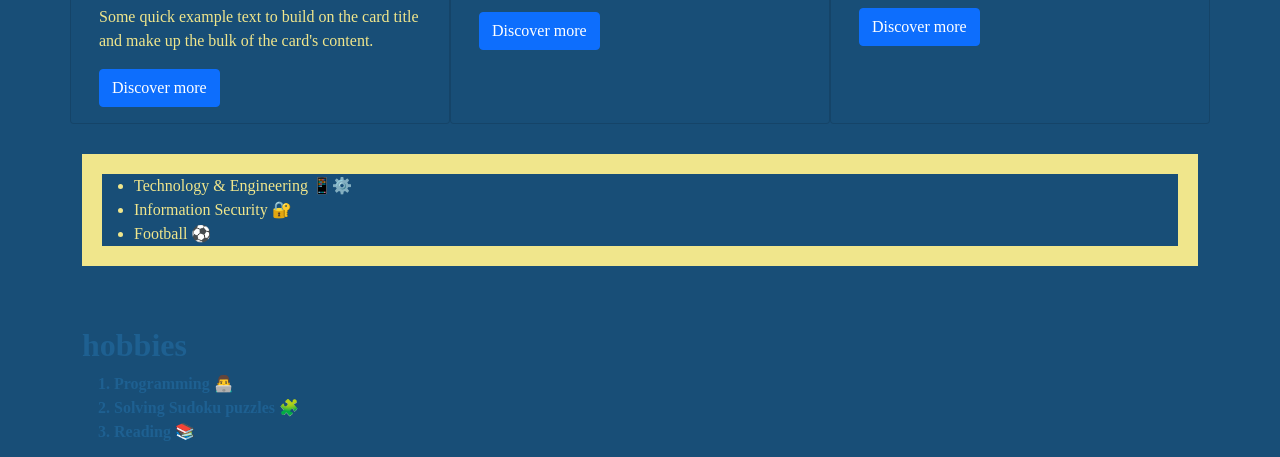
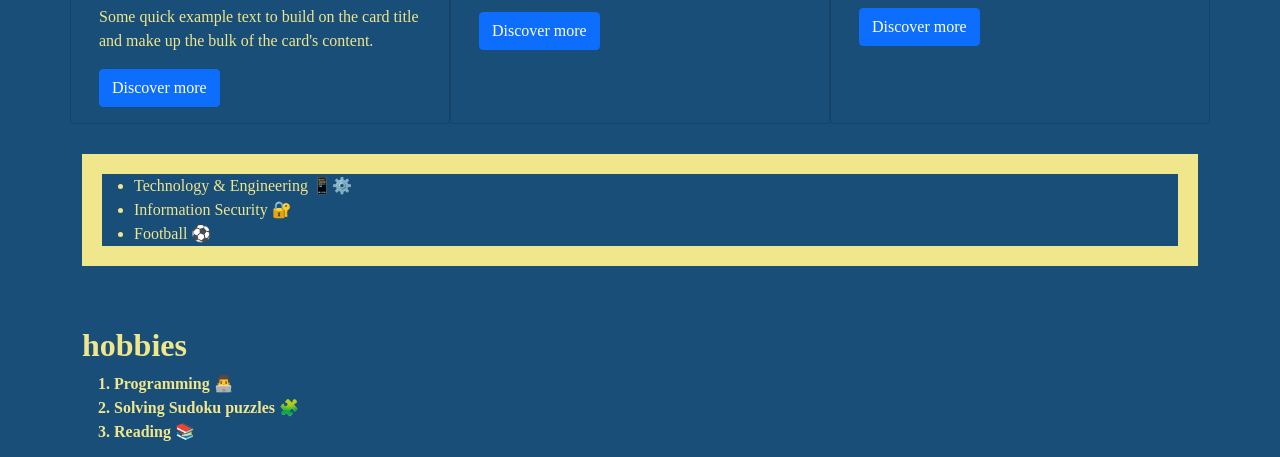
Before and after one commit to mahmood114/Portfolio, a plain HTML site: page index.html in a window 1280 px wide. Shown: the part 978-1435 px from the top of the page. Drawn offline with nearby package versions, Linux system fonts and the light colour scheme; grey boxes are pictures that could not be loaded; a web font is replaced by a local one.

Commit message:
Modified colors2

```diff
--- a/styles.css
+++ b/styles.css
@@ -16,7 +16,7 @@ h2 {
 
 .hobbies {
   font-weight: bold;
-  color: #1e6091;
+  color: khaki;
 }
 
 #list {
```
